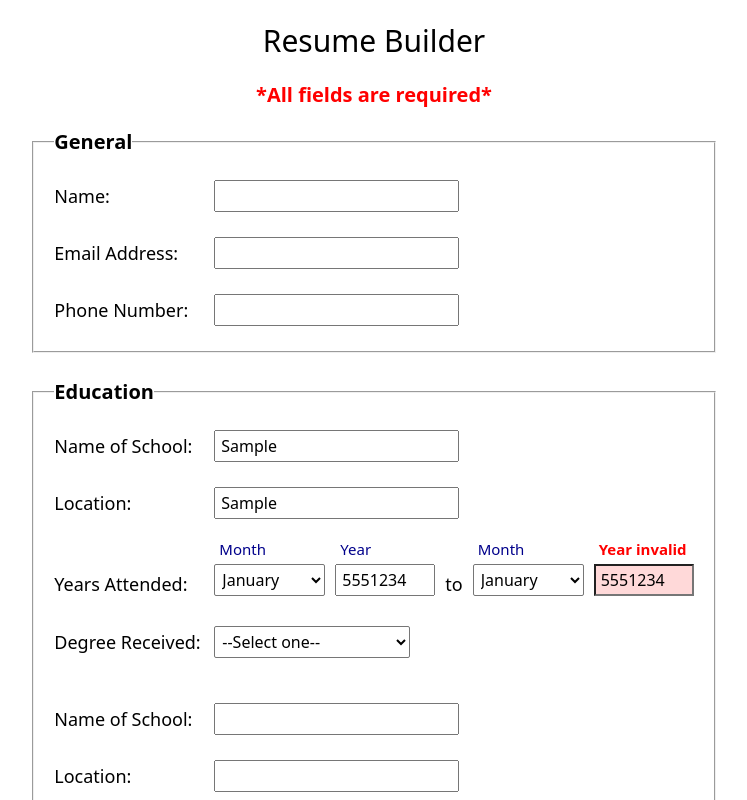
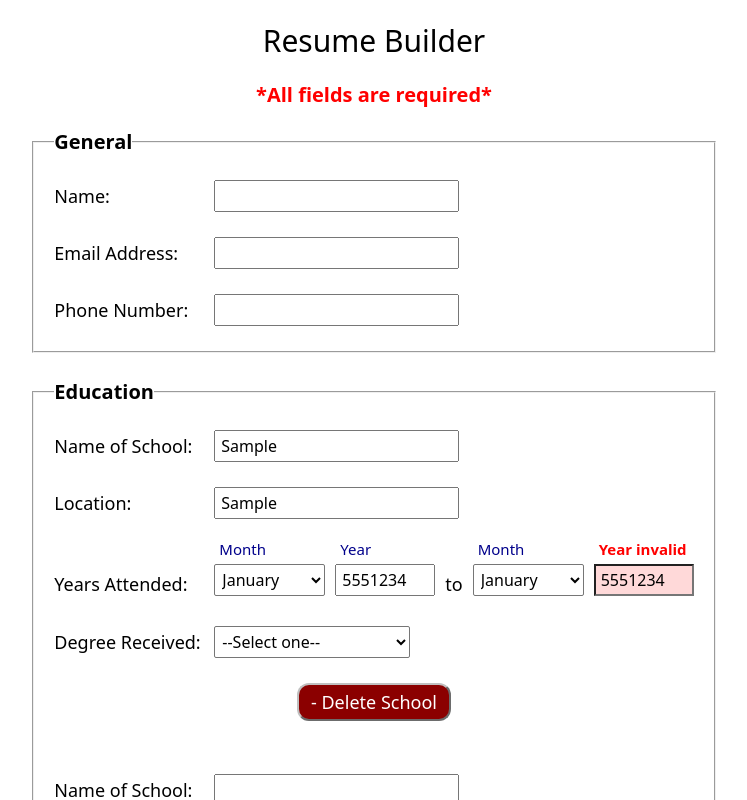
Before and after one commit to deepend15/odin-cv-application, a React (Vite) app: page / in a window 1280 px wide. Both pictures are taken after typing "Sample", "Sample", "5551234", "5551234" into the empty fields and a click on the button "+ Add School". Shown: the top 800 px of the page, without its empty margins (266-1013 px from the left). Built offline with nearby package versions, Linux system fonts and the light colour scheme.

Commit message:
Add delete school/company button
Button is fully functional. Can only delete when there is more than 1
school/company present. Can delete any school/company on the page (as
long as there's more than 1), regardless of its place in the list

```diff
--- a/src/components/App.jsx
+++ b/src/components/App.jsx
@@ -261,6 +261,113 @@ function App() {
     setFormFields(newFormFields);
   }
 
+  function handleDeleteSchoolOrWork(e) {
+    function capitalizeString(string) {
+      return string.at(0).toUpperCase() + string.slice(1);
+    }
+
+    const newFormFields = { ...formFields };
+
+    let idsArray;
+    e.target.textContent.endsWith("School")
+      ? (idsArray = formFields.Education.childIds)
+      : (idsArray = formFields.Experience.childIds);
+    const targetedIdArray = idsArray.filter(
+      (id) => id === e.target.parentElement.dataset.customId
+    );
+    const targetedId = targetedIdArray[0];
+    const targetedParentArray = formFieldArray.filter(
+      (field) => field[1].id === targetedId
+    );
+    const targetedParentPropertyName = targetedParentArray[0][0];
+    const targetParentChildIds = targetedParentArray[0][1].childIds;
+    targetParentChildIds.forEach((id) => {
+      const associatedProperty = formFieldArray.filter(
+        (field) => field[1].id === id
+      );
+      const associatedPropertyName = associatedProperty[0][0];
+      delete newFormFields[associatedPropertyName];
+    });
+    delete newFormFields[targetedParentPropertyName];
+
+    const targetedIdIndex = idsArray.indexOf(targetedId);
+    const newIdsArray = [];
+    if (targetedIdIndex > 0) {
+      const previousIds = idsArray.slice(0, targetedIdIndex);
+      previousIds.forEach((id) => newIdsArray.push(id));
+    }
+    if (targetedIdIndex !== idsArray.length - 1) {
+      const afterIds = idsArray.slice(targetedIdIndex + 1);
+      afterIds.forEach((id) => {
+        let newIdNumber;
+        id.startsWith("school")
+          ? (newIdNumber = Number(id.slice(6)) - 1)
+          : (newIdNumber = Number(id.slice(7)) - 1);
+        let newId;
+        id.startsWith("school")
+          ? (newId = "school" + newIdNumber.toString())
+          : (newId = "company" + newIdNumber.toString());
+        newIdsArray.push(newId);
+
+        const previousParent = formFieldArray.filter(
+          (field) => field[1].id === id
+        );
+        const previousParentData = previousParent[0][1];
+        const newParentChildIds = [];
+        previousParentData.childIds.forEach((id) => {
+          const associatedPropertyArray = formFieldArray.filter(
+            (field) => field[1].id === id
+          );
+          const previousData = associatedPropertyArray[0][1];
+          let suffix;
+          id.endsWith("Name")
+            ? (suffix = "Name")
+            : id.endsWith("Location")
+            ? (suffix = "Location")
+            : id.endsWith("StartMonth")
+            ? (suffix = "StartMonth")
+            : id.endsWith("StartYear")
+            ? (suffix = "StartYear")
+            : id.endsWith("EndMonth")
+            ? (suffix = "EndMonth")
+            : id.endsWith("EndYear")
+            ? (suffix = "EndYear")
+            : id.endsWith("Degree")
+            ? (suffix = "Degree")
+            : id.endsWith("FieldOfStudy")
+            ? (suffix = "FieldOfStudy")
+            : id.endsWith("Position")
+            ? (suffix = "Position")
+            : (suffix = "Responsibilities");
+          let newFieldId;
+          id.startsWith("school")
+            ? (newFieldId = "school" + newIdNumber.toString() + suffix)
+            : (newFieldId = "company" + newIdNumber.toString() + suffix);
+          newParentChildIds.push(newFieldId);
+          newFormFields[capitalizeString(newFieldId)] = {
+            ...previousData,
+            id: newFieldId,
+          };
+          delete newFormFields[capitalizeString(id)];
+        });
+        const newParentData = {
+          id: newId,
+          childIds: newParentChildIds,
+        };
+        newFormFields[capitalizeString(newId)] = {
+          ...newParentData,
+        };
+        delete newFormFields[capitalizeString(id)];
+      });
+    }
+    let targetedPropertyString;
+    e.target.textContent.endsWith("School")
+      ? (targetedPropertyString = "Education")
+      : (targetedPropertyString = "Experience");
+    newFormFields[targetedPropertyString].childIds = newIdsArray;
+    setFormFields(newFormFields);
+  }
+
   let h1Text;
   formStatus === "submitted"
     ? (h1Text = formFields.Name.value + " Resume")
@@ -277,6 +384,7 @@ function App() {
           handleBlur={handleBlur}
           handleSubmit={handleSubmit}
           handleAddSchoolOrWork={handleAddSchoolOrWork}
+          handleDeleteSchoolOrWork={handleDeleteSchoolOrWork}
         />
       )}
       {formStatus === "submitted" && (
--- a/src/components/Education.jsx
+++ b/src/components/Education.jsx
@@ -11,6 +11,7 @@ export default function Education({
   handleChange,
   handleBlur,
   handleAddSchoolOrWork,
+  handleDeleteSchoolOrWork,
 }) {
   const schoolIdsArray = formFields.Education.childIds;
 
@@ -33,7 +34,7 @@ export default function Education({
         const schoolDegreeField = getField("Degree");
 
         return (
-          <div className="school-company-block" key={id}>
+          <div className="school-company-block" data-custom-id={id} key={id}>
             <p>
               <SchoolName
                 number={id.slice(6)}
@@ -109,6 +110,15 @@ export default function Education({
                   />
                 </p>
               )}
+            {schoolIdsArray.length > 1 && (
+              <button
+                type="button"
+                className="delete-button"
+                onClick={handleDeleteSchoolOrWork}
+              >
+                - Delete School
+              </button>
+            )}
           </div>
         );
       })}
--- a/src/components/Experience.jsx
+++ b/src/components/Experience.jsx
@@ -11,6 +11,7 @@ export default function Experience({
   handleChange,
   handleBlur,
   handleAddSchoolOrWork,
+  handleDeleteSchoolOrWork,
 }) {
   const companyIdsArray = formFields.Experience.childIds;
 
@@ -32,7 +33,7 @@ export default function Experience({
         const companyEndYear = getField("EndYear");
 
         return (
-          <div className="school-company-block" key={id}>
+          <div className="school-company-block" data-custom-id={id} key={id}>
             <p>
               <CompanyName
                 number={id.slice(7)}
@@ -105,6 +106,15 @@ export default function Experience({
                 handleBlur={handleBlur}
               />
             </p>
+            {companyIdsArray.length > 1 && (
+              <button
+                type="button"
+                className="delete-button"
+                onClick={handleDeleteSchoolOrWork}
+              >
+                - Delete Company
+              </button>
+            )}
           </div>
         );
       })}
--- a/src/components/Form.jsx
+++ b/src/components/Form.jsx
@@ -10,6 +10,7 @@ export default function Form({
   handleBlur,
   handleSubmit,
   handleAddSchoolOrWork,
+  handleDeleteSchoolOrWork,
 }) {
   return (
     <>
@@ -30,6 +31,7 @@ export default function Form({
           handleChange={handleChange}
           handleBlur={handleBlur}
           handleAddSchoolOrWork={handleAddSchoolOrWork}
+          handleDeleteSchoolOrWork={handleDeleteSchoolOrWork}
         />
         <Experience
           formStatus={formStatus}
@@ -37,6 +39,7 @@ export default function Form({
           handleChange={handleChange}
           handleBlur={handleBlur}
           handleAddSchoolOrWork={handleAddSchoolOrWork}
+          handleDeleteSchoolOrWork={handleDeleteSchoolOrWork}
         />
         <button onClick={handleSubmit}>Submit</button>
       </form>
--- a/src/styles/Form.css
+++ b/src/styles/Form.css
@@ -55,6 +55,7 @@ fieldset > legend {
 
 .school-company-block {
   margin-bottom: 45px;
+  display: grid;
 }
 
 .school-company-block > p:not(:last-child),
@@ -79,6 +80,25 @@ fieldset > p {
 fieldset > p > label {
   width: 150px;
   flex-shrink: 0;
+}
+
+.delete-button {
+  margin-bottom: 8px;
+  justify-self: center;
+  background-color: darkred;
+  color: white;
+  padding: 5px 12px;
+  border: 2px outset silver;
+  border-radius: 12px;
+}
+
+.delete-button:hover {
+  background-color: rgb(114, 0, 0);
+}
+
+.delete-button:active {
+  background-color: rgb(91, 0, 0);
+  border-style: inset;
 }
 
 .invalid {
```
